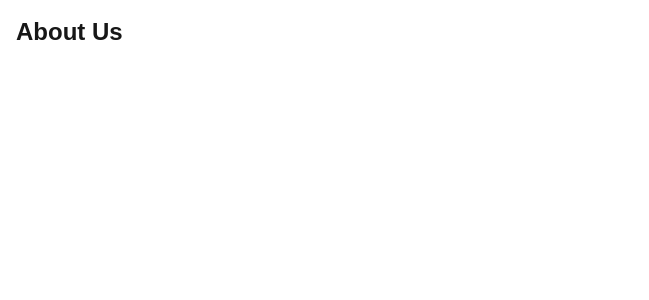
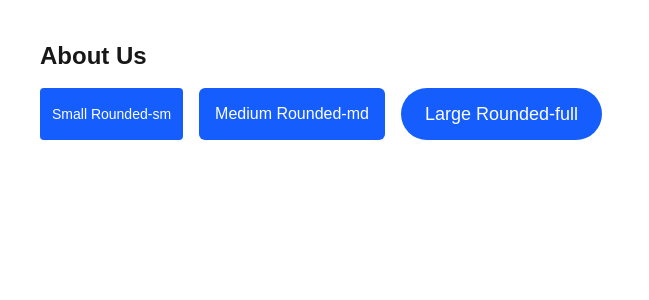
Before and after one commit to Ebere247/alx-project-0x02-setup, a Next.js app in the folder alx-project-0x02/: page /about in a window 1280 px wide. Shown: the top 300 px of the page, without its empty margins (0-649 px from the left). Built offline with nearby package versions, Linux system fonts and the light colour scheme.

Commit message:
Button Component

```diff
--- a/alx-project-0x02/components/common/Button.tsx
+++ b/alx-project-0x02/components/common/Button.tsx
@@ -0,0 +1,26 @@
+import React from "react";
+import { ButtonProps } from "@/interfaces";
+
+const Button: React.FC<ButtonProps> = ({
+  label,
+  size = "medium",
+  shape = "rounded-md",
+  onClick,
+}) => {
+  const sizeClasses = {
+    small: "px-3 py-1 text-sm",
+    medium: "px-4 py-2 text-base",
+    large: "px-6 py-3 text-lg",
+  };
+
+  return (
+    <button
+      onClick={onClick}
+      className={`bg-blue-600 text-white ${sizeClasses[size]} ${shape} hover:bg-blue-700 transition`}
+    >
+      {label}
+    </button>
+  );
+};
+
+export default Button;
--- a/alx-project-0x02/interfaces/index.ts
+++ b/alx-project-0x02/interfaces/index.ts
@@ -15,3 +15,10 @@
   onClose: () => void;
   onSubmit: (title: string, content: string) => void;
 }
+
+export interface ButtonProps {
+  label: string;
+  size?: "small" | "medium" | "large";
+  shape?: "rounded-sm" | "rounded-md" | "rounded-full";
+  onClick?: () => void;
+}
--- a/alx-project-0x02/pages/about.tsx
+++ b/alx-project-0x02/pages/about.tsx
@@ -1,11 +1,18 @@
 import React from "react";
+import Button from "@/components/common/Button";
 
-const About: React.FC = () => {
+const AboutPage: React.FC = () => {
   return (
-    <div className="p-4">
-      <h1 className="text-2xl font-bold">About Us</h1>
+    <div className="p-10 space-y-4">
+      <h1 className="text-2xl font-bold mb-4">About Us</h1>
+
+      <div className="flex gap-4 flex-wrap">
+        <Button label="Small Rounded-sm" size="small" shape="rounded-sm" />
+        <Button label="Medium Rounded-md" size="medium" shape="rounded-md" />
+        <Button label="Large Rounded-full" size="large" shape="rounded-full" />
+      </div>
     </div>
   );
 };
 
-export default About;
+export default AboutPage;
```
